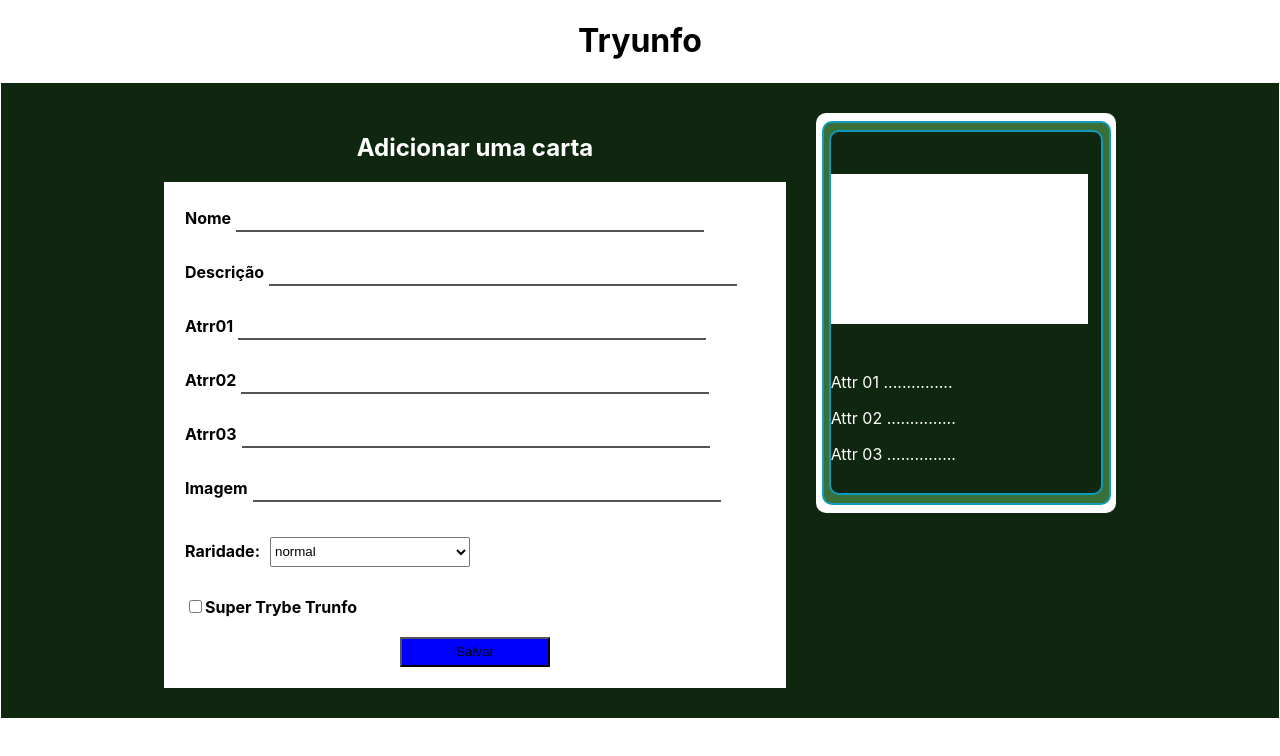
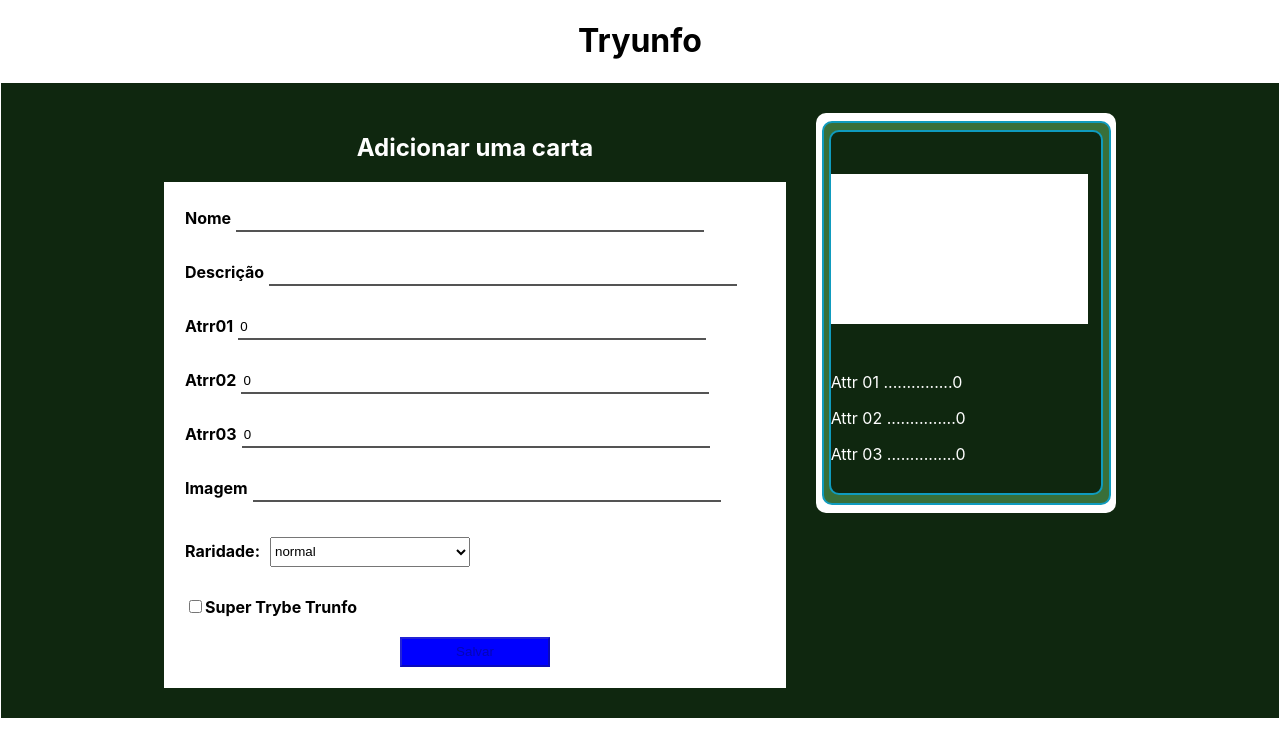
Before and after one commit to juniorhaussler/Project-Trunfo, a React (Create React App) app: page / in a window 1280 px wide. Shown: the top 756 px of the page. Built offline with nearby package versions, Linux system fonts and the light colour scheme.

Commit message:
Requisito 4 Concluido.

```diff
--- a/public/index.html
+++ b/public/index.html
@@ -19,7 +19,7 @@
       work correctly both with client-side routing and a non-root public URL.
       Learn how to configure a non-root public URL by running `npm run build`.
     -->
-    <title>React App</title>
+    <title>TRYUNFO</title>
   </head>
   <body>
     <noscript>You need to enable JavaScript to run this app.</noscript>
--- a/src/App.css
+++ b/src/App.css
@@ -2,8 +2,8 @@
   background-color: rgb(15, 39, 15);
   border: 1px white solid;
   display: flex;
+  height: auto;
   justify-content: center;
-  height: auto;
   padding: 30px;
   width: auto;
 }
--- a/src/App.js
+++ b/src/App.js
@@ -4,13 +4,79 @@ import Card from './components/Card';
 import './App.css';
 
 class App extends React.Component {
+  constructor() {
+    super();
+
+    this.onInputChange = this.onInputChange.bind(this);
+    this.onSaveButtonClick = this.onSaveButtonClick.bind(this);
+
+    this.state = {
+      cardName: '',
+      cardDescription: '',
+      cardAttr1: 0,
+      cardAttr2: 0,
+      cardAttr3: 0,
+      imageSource: '',
+      rarity: '',
+      trunfo: false,
+      hasTrunfo: false,
+      isSaveButtonDisabled: true,
+    };
+  }
+
+  onInputChange({ target }) {
+    const { name } = target;
+    const value = target.type === 'checkbox' ? target.checked : target.value;
+
+    this.setState({
+      [name]: value,
+    });
+  }
+
+  onSaveButtonClick() {
+    this.setState({ isSaveButtonDisabled });
+  }
+
   render() {
+    const { cardName,
+      cardDescription,
+      cardAttr1,
+      cardAttr2,
+      cardAttr3,
+      imageSource,
+      rarity,
+      trunfo,
+      hasTrunfo,
+      isSaveButtonDisabled,
+    } = this.state;
     return (
       <div>
         <h1>Tryunfo</h1>
         <div className="app">
-          <Form />
-          <Card />
+          <Form
+            cardName={ cardName }
+            cardDescription={ cardDescription }
+            cardAttr1={ cardAttr1 }
+            cardAttr2={ cardAttr2 }
+            cardAttr3={ cardAttr3 }
+            cardImage={ imageSource }
+            cardRare={ rarity }
+            cardTrunfo={ trunfo }
+            hasTrunfo={ hasTrunfo }
+            isSaveButtonDisabled={ isSaveButtonDisabled }
+            onInputChange={ this.onInputChange }
+            onSaveButtonClick={ this.onSaveButtonClick }
+          />
+          <Card
+            cardName={ cardName }
+            cardDescription={ cardDescription }
+            cardAttr1={ cardAttr1 }
+            cardAttr2={ cardAttr2 }
+            cardAttr3={ cardAttr3 }
+            cardImage={ imageSource }
+            cardRare={ rarity }
+            cardTrunfo={ trunfo }
+          />
         </div>
       </div>
     );
--- a/src/components/Form.css
+++ b/src/components/Form.css
@@ -31,8 +31,8 @@ button {
 }
 
 select {
+  height: 30px;
   margin: 10px;
-  height: 30px;
   width: 200px;
 }
 
@@ -44,5 +44,4 @@ select {
   height: 20px;
   margin: 5px;
   width: 80%;
-
 }
--- a/src/components/Form.js
+++ b/src/components/Form.js
@@ -3,12 +3,6 @@ import './Form.css';
 import PropTypes from 'prop-types';
 
 class Form extends Component {
-  constructor() {
-    super();
-
-    this.state = {};
-  }
-
   render() {
     const { cardName,
       cardDescription,
```
